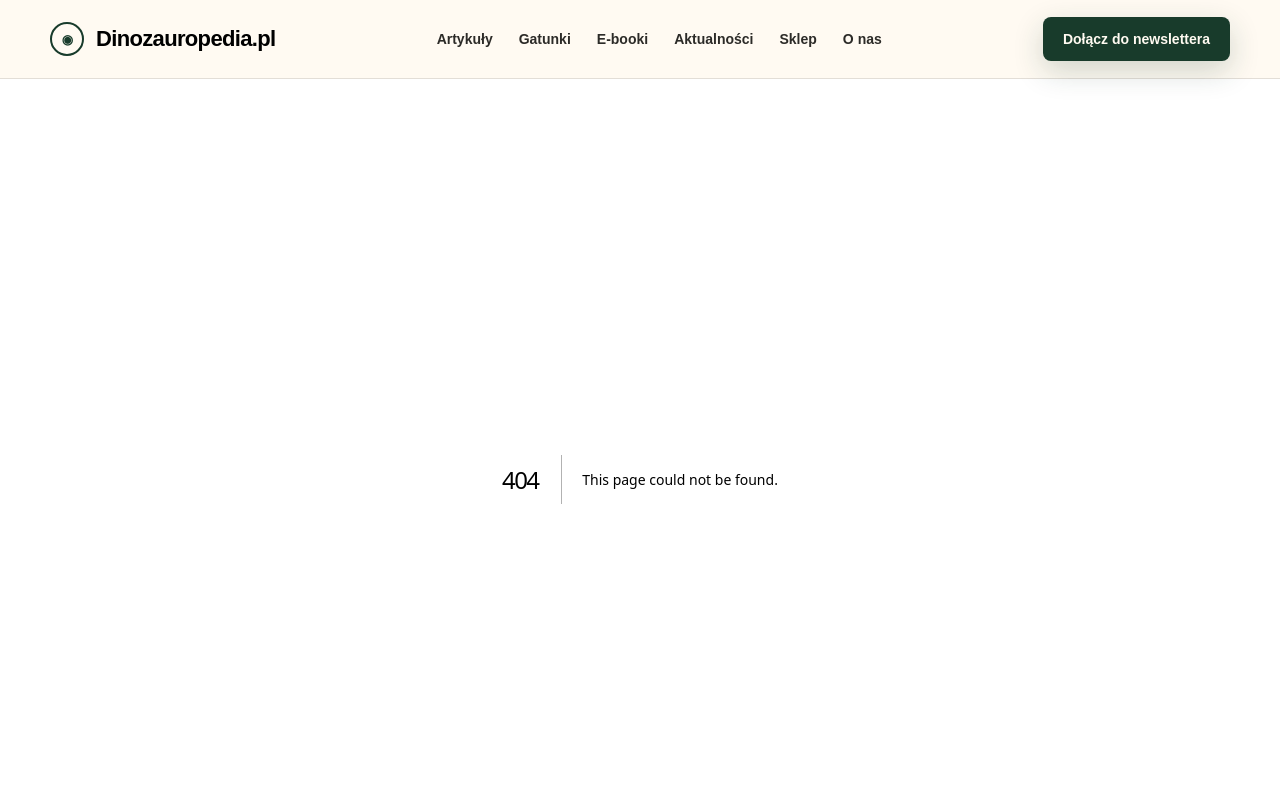
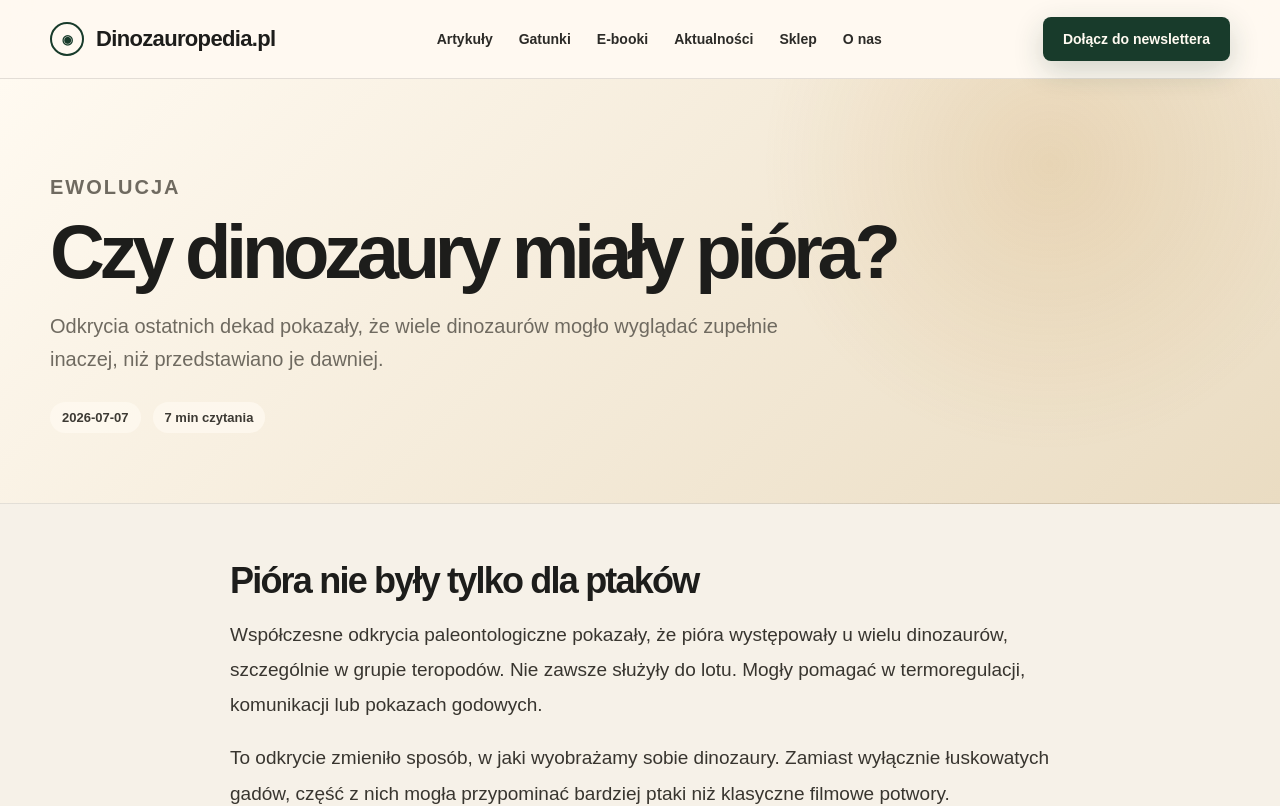
Before and after one commit to dinozauropedia/dinazauropedia, a Next.js app: page /artykuly/czy-dinozaury-mialy-piora in a window 1280 px wide. Before the commit this address had no page. Shown: the top 806 px of the page. Built offline with nearby package versions, Linux system fonts and the light colour scheme.

Commit message:
Add dynamic article pages

```diff
--- /dev/null
+++ b/app/artykuly/[slug]/page.tsx
@@ -0,0 +1,71 @@
+import { notFound } from "next/navigation";
+import { articles } from "../../../data/articles";
+
+type ArticlePageProps = {
+  params: Promise<{
+    slug: string;
+  }>;
+};
+
+export function generateStaticParams() {
+  return articles.map((article) => ({
+    slug: article.slug,
+  }));
+}
+
+export async function generateMetadata({ params }: ArticlePageProps) {
+  const { slug } = await params;
+  const article = articles.find((item) => item.slug === slug);
+
+  if (!article) {
+    return {
+      title: "Artykuł nie znaleziony — Dinozauropedia.pl",
+    };
+  }
+
+  return {
+    title: `${article.title} — Dinozauropedia.pl`,
+    description: article.description,
+  };
+}
+
+export default async function ArticlePage({ params }: ArticlePageProps) {
+  const { slug } = await params;
+  const article = articles.find((item) => item.slug === slug);
+
+  if (!article) {
+    notFound();
+  }
+
+  return (
+    <main>
+      <article>
+        <section className="article-hero">
+          <div className="container">
+            <p className="eyebrow">{article.category}</p>
+            <h1>{article.title}</h1>
+            <p>{article.description}</p>
+
+            <div className="article-meta">
+              <span>{article.date}</span>
+              <span>{article.readingTime}</span>
+            </div>
+          </div>
+        </section>
+
+        <section className="article-body-section">
+          <div className="container article-body">
+            {article.content.map((section) => (
+              <section key={section.heading}>
+                <h2>{section.heading}</h2>
+                {section.paragraphs.map((paragraph) => (
+                  <p key={paragraph}>{paragraph}</p>
+                ))}
+              </section>
+            ))}
+          </div>
+        </section>
+      </article>
+    </main>
+  );
+}
--- a/app/globals.css
+++ b/app/globals.css
@@ -808,3 +808,86 @@ h1 {
     padding: 64px 0 48px;
   }
 }
+.card-action {
+  margin-top: 18px;
+}
+
+.card-action a {
+  color: var(--green);
+  font-weight: 900;
+}
+
+.article-hero {
+  padding: 92px 0 70px;
+  background:
+    radial-gradient(circle at 82% 20%, rgba(183, 121, 31, 0.16), transparent 26%),
+    linear-gradient(135deg, #fffaf1, #eadcc2);
+  border-bottom: 1px solid var(--border);
+}
+
+.article-hero h1 {
+  max-width: 900px;
+  margin-bottom: 22px;
+  font-size: clamp(44px, 7vw, 76px);
+  line-height: 0.95;
+  letter-spacing: -0.07em;
+}
+
+.article-hero p {
+  max-width: 760px;
+  color: var(--muted);
+  font-size: 20px;
+  line-height: 1.65;
+}
+
+.article-meta {
+  display: flex;
+  flex-wrap: wrap;
+  gap: 12px;
+  margin-top: 26px;
+}
+
+.article-meta span {
+  padding: 8px 12px;
+  border-radius: 999px;
+  background: rgba(255, 250, 241, 0.76);
+  color: #3d3a34;
+  font-size: 13px;
+  font-weight: 800;
+}
+
+.article-body-section {
+  padding: 58px 0 72px;
+}
+
+.article-body {
+  max-width: 820px;
+}
+
+.article-body section {
+  margin-bottom: 42px;
+}
+
+.article-body h2 {
+  margin-bottom: 16px;
+  font-size: 36px;
+  line-height: 1.08;
+  letter-spacing: -0.05em;
+}
+
+.article-body p {
+  margin-bottom: 18px;
+  color: #38352f;
+  font-size: 19px;
+  line-height: 1.85;
+}
+
+@media (max-width: 680px) {
+  .article-hero {
+    padding: 64px 0 48px;
+  }
+
+  .article-body p {
+    font-size: 17px;
+  }
+}
--- /dev/null
+++ b/data/articles.ts
@@ -0,0 +1,77 @@
+export const articles = [
+  {
+    slug: "czym-jest-paleontologia",
+    category: "Paleontologia",
+    title: "Czym jest paleontologia?",
+    description:
+      "Paleontologia to nauka o dawnym życiu na Ziemi. Bada skamieniałości, wymarłe organizmy i środowiska sprzed milionów lat.",
+    readingTime: "6 min czytania",
+    date: "2026-07-07",
+    content: [
+      {
+        heading: "Paleontologia — nauka o dawnym życiu",
+        paragraphs: [
+          "Paleontologia zajmuje się badaniem życia, które istniało na Ziemi w przeszłości geologicznej. Najczęściej kojarzy się z dinozaurami, ale jej zakres jest znacznie szerszy. Paleontolodzy badają również dawne rośliny, bezkręgowce, ssaki, ryby, mikroorganizmy i ślady ich aktywności.",
+          "Podstawowym materiałem badawczym są skamieniałości, czyli zachowane szczątki organizmów lub ślady ich życia. Mogą to być kości, zęby, muszle, odciski liści, tropy, jaja, koprolity, a nawet odciski skóry.",
+        ],
+      },
+      {
+        heading: "Dlaczego paleontologia jest ważna?",
+        paragraphs: [
+          "Dzięki paleontologii możemy odtworzyć historię życia na Ziemi. Ta dziedzina pokazuje, jak organizmy zmieniały się w czasie, jak wyglądały dawne ekosystemy i jakie wydarzenia wpływały na ewolucję.",
+          "Badania paleontologiczne pomagają także zrozumieć wielkie wymierania, zmiany klimatu i zależności między środowiskiem a organizmami. Dinozaury są jednym z najbardziej znanych tematów, ale są tylko częścią większej opowieści o historii planety.",
+        ],
+      },
+    ],
+  },
+  {
+    slug: "tyrannosaurus-rex-krol-poznej-kredy",
+    category: "Gatunki",
+    title: "Tyrannosaurus rex — król późnej kredy",
+    description:
+      "Tyrannosaurus rex to jeden z największych i najbardziej znanych drapieżników w historii życia na Ziemi.",
+    readingTime: "8 min czytania",
+    date: "2026-07-07",
+    content: [
+      {
+        heading: "Ikona świata dinozaurów",
+        paragraphs: [
+          "Tyrannosaurus rex żył pod koniec okresu kredowego, około 68–66 milionów lat temu. Jego szczątki odkrywano głównie na terenach dzisiejszej Ameryki Północnej.",
+          "Był potężnym teropodem, czyli dwunożnym dinozaurem drapieżnym. Miał masywną czaszkę, ogromne szczęki i zęby przystosowane do miażdżenia kości.",
+        ],
+      },
+      {
+        heading: "Drapieżnik czy padlinożerca?",
+        paragraphs: [
+          "Przez lata trwała dyskusja, czy T. rex był aktywnym łowcą, czy głównie padlinożercą. Obecnie wielu badaczy uważa, że mógł korzystać z obu strategii. Polował, ale prawdopodobnie nie ignorował łatwo dostępnej padliny.",
+          "Jego budowa ciała, zmysły i siła szczęk wskazują, że był jednym z najskuteczniejszych dużych drapieżników późnej kredy.",
+        ],
+      },
+    ],
+  },
+  {
+    slug: "czy-dinozaury-mialy-piora",
+    category: "Ewolucja",
+    title: "Czy dinozaury miały pióra?",
+    description:
+      "Odkrycia ostatnich dekad pokazały, że wiele dinozaurów mogło wyglądać zupełnie inaczej, niż przedstawiano je dawniej.",
+    readingTime: "7 min czytania",
+    date: "2026-07-07",
+    content: [
+      {
+        heading: "Pióra nie były tylko dla ptaków",
+        paragraphs: [
+          "Współczesne odkrycia paleontologiczne pokazały, że pióra występowały u wielu dinozaurów, szczególnie w grupie teropodów. Nie zawsze służyły do lotu. Mogły pomagać w termoregulacji, komunikacji lub pokazach godowych.",
+          "To odkrycie zmieniło sposób, w jaki wyobrażamy sobie dinozaury. Zamiast wyłącznie łuskowatych gadów, część z nich mogła przypominać bardziej ptaki niż klasyczne filmowe potwory.",
+        ],
+      },
+      {
+        heading: "Ptaki jako żyjące dinozaury",
+        paragraphs: [
+          "Z punktu widzenia ewolucji ptaki są potomkami dinozaurów teropodów. Oznacza to, że dinozaury nie zniknęły całkowicie. Jedna ich linia przetrwała i żyje do dziś.",
+          "Dlatego pytanie, czy dinozaury wyginęły, jest bardziej złożone, niż mogłoby się wydawać. Nieptasie dinozaury wymarły, ale ptaki są ich żyjącymi spadkobiercami.",
+        ],
+      },
+    ],
+  },
+];
```
Also changed, not shown: app/artykuly/page.tsx (+8 -28 lines).
